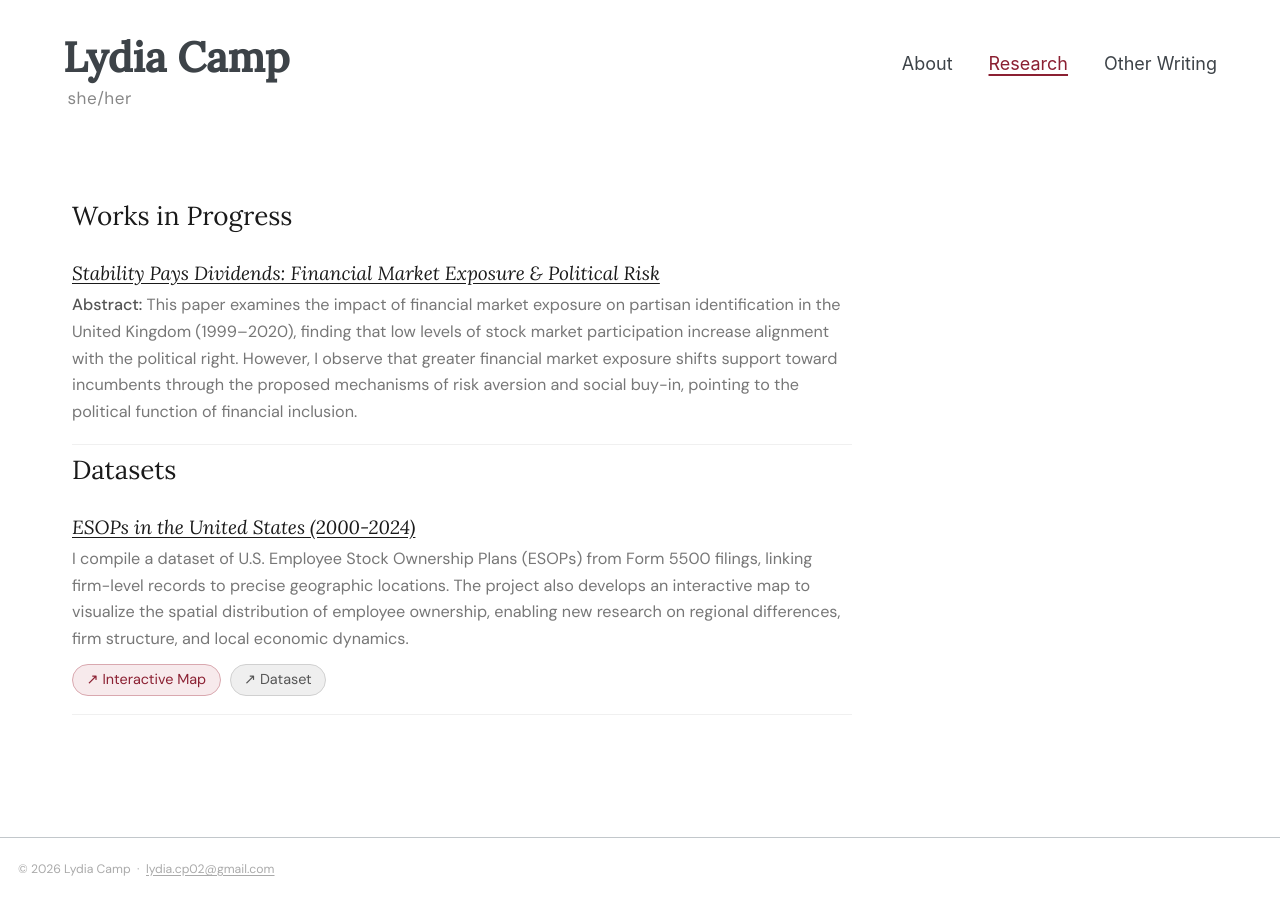
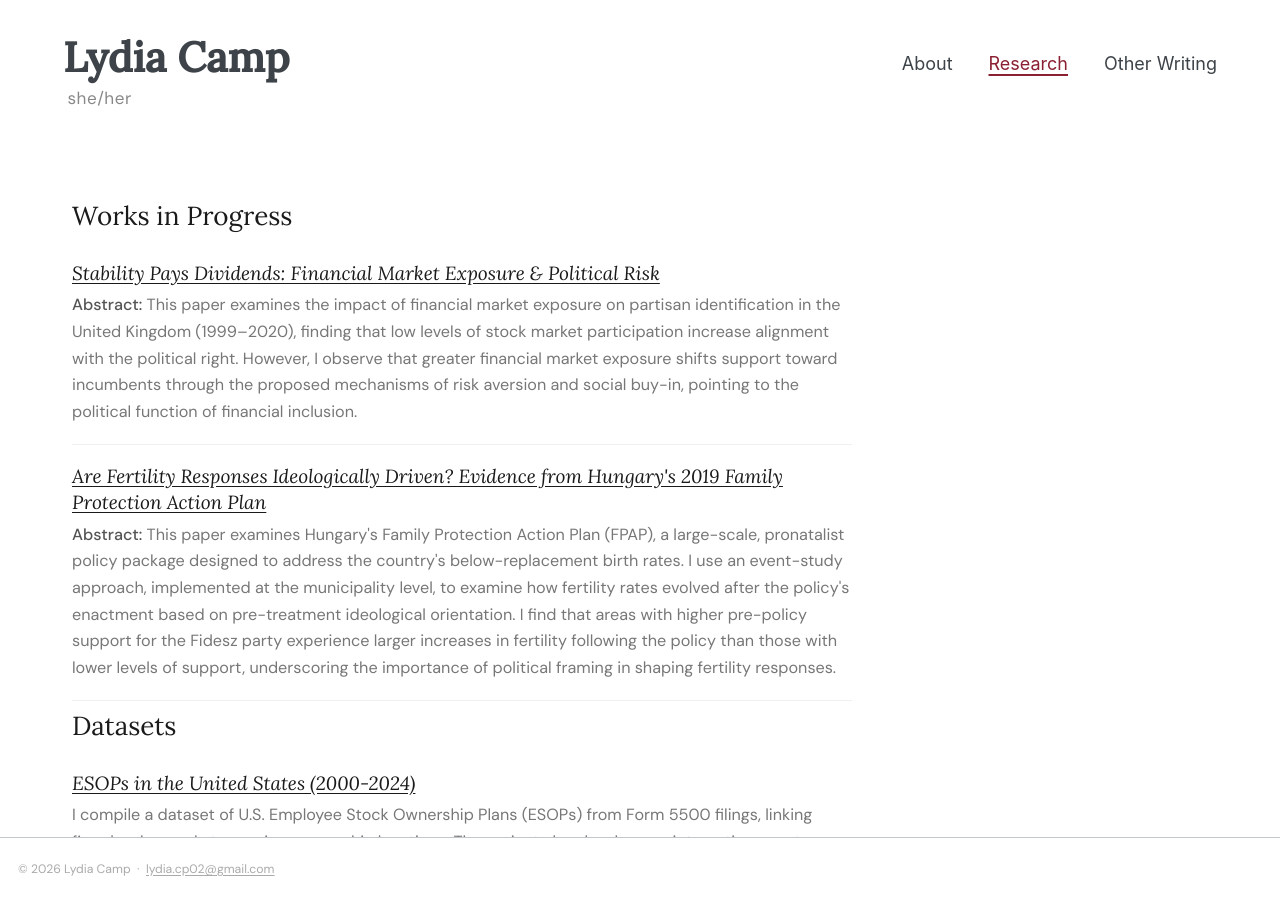
Before and after one commit to lydiagcamp/lydiagcamp.github.io, a Jekyll site: the page built from _pages/publications.html, in a window 1280 px wide and 900 px high. Built offline with Jekyll 4.4.1, drawn with Linux system fonts in a browser that asks for light colours.

Commit message:
Add Hungary paper to Works in Progress
Co-Authored-By: Claude Sonnet 4.6 <noreply@anthropic.com>

```diff
--- a/_pages/publications.html
+++ b/_pages/publications.html
@@ -195,6 +195,13 @@ redirect_from:
       </p>
       <p class="research-abstract"><strong>Abstract:</strong> This paper examines the impact of financial market exposure on partisan identification in the United Kingdom (1999–2020), finding that low levels of stock market participation increase alignment with the political right. However, I observe that greater financial market exposure shifts support toward incumbents through the proposed mechanisms of risk aversion and social buy-in, pointing to the political function of financial inclusion.</p>
     </div>
+
+    <div class="research-item">
+      <p class="research-title">
+        <a href="/files/Hungary_Paper.pdf">Are Fertility Responses Ideologically Driven? Evidence from Hungary's 2019 Family Protection Action Plan</a>
+      </p>
+      <p class="research-abstract"><strong>Abstract:</strong> This paper examines Hungary's Family Protection Action Plan (FPAP), a large-scale, pronatalist policy package designed to address the country's below-replacement birth rates. I use an event-study approach, implemented at the municipality level, to examine how fertility rates evolved after the policy's enactment based on pre-treatment ideological orientation. I find that areas with higher pre-policy support for the Fidesz party experience larger increases in fertility following the policy than those with lower levels of support, underscoring the importance of political framing in shaping fertility responses.</p>
+    </div>
   </section>
 
   <section class="research-section">
```
